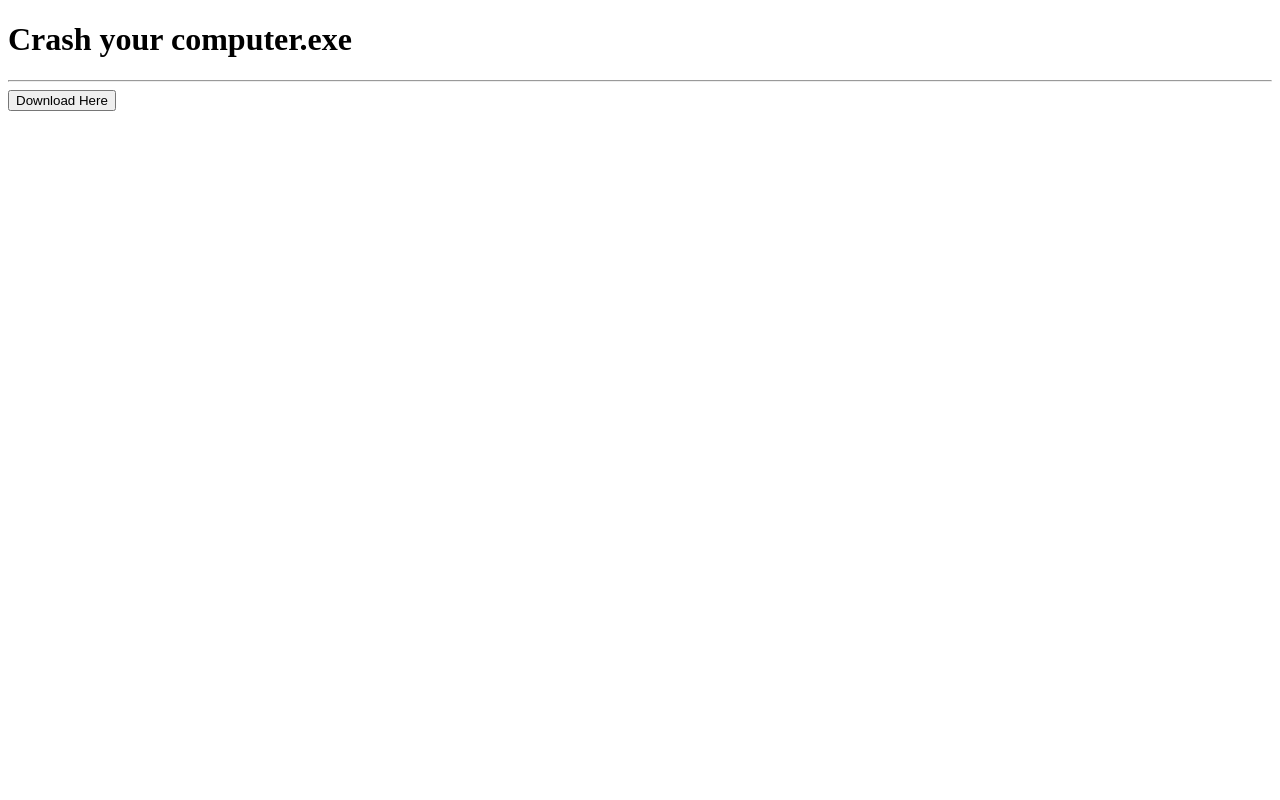
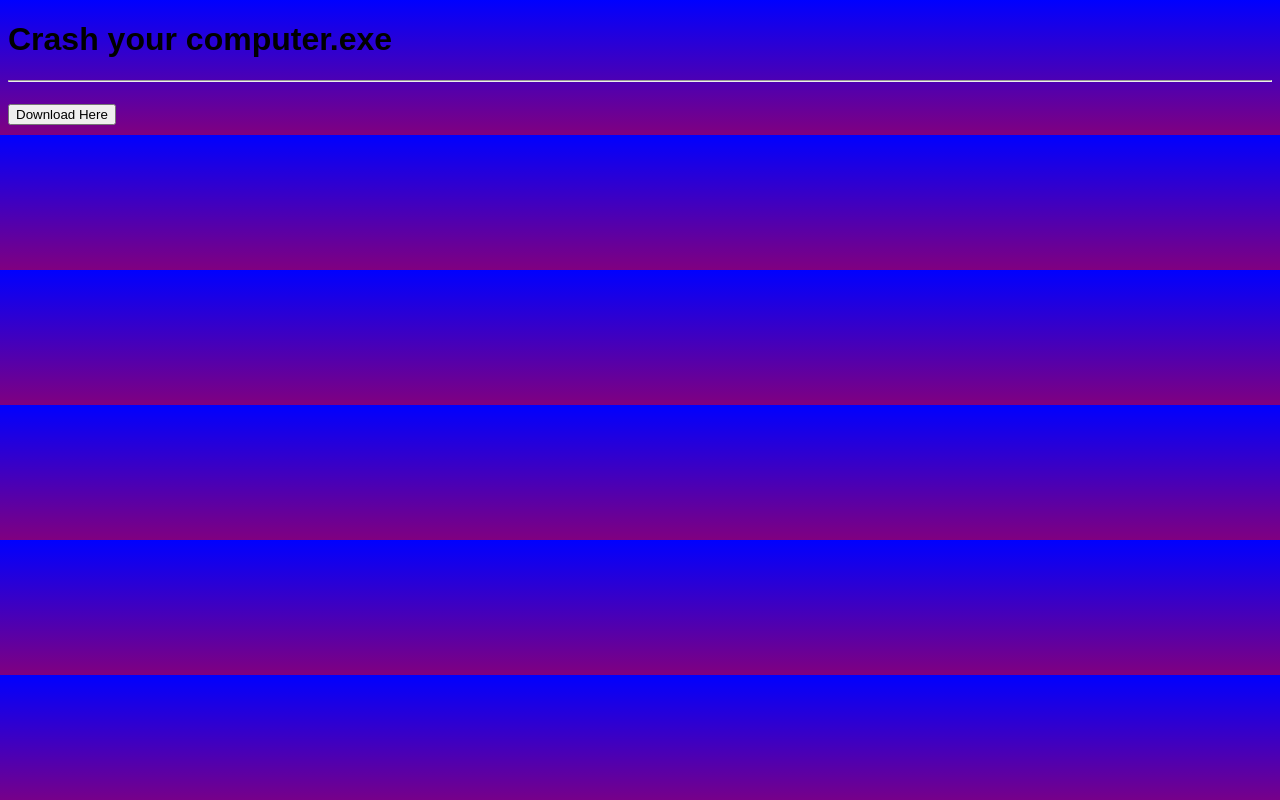
Before and after one commit to superindice/crash_your_computer, a plain HTML site: page index.html in a window 1280 px wide. Drawn offline with Linux system fonts and the light colour scheme.

Commit message:
Update index.html

```diff
--- a/index.html
+++ b/index.html
@@ -1,12 +1,30 @@
 <!DOCTYPE html>
 <html>
-<head><title>Crash Your Computer.exe</title></head>
+<head>
+  <title>Crash Your Computer.exe</title>
+  <style>
+    h1{
+      font-family: sans-serif;
+    }
+    body{
+      background: linear-gradient(blue, purple);
+    }
+    #download{
+      border-radius: 10px;
+      background: linear_gradient(blue, yellow);
+      font-size: 2rem;
+    }
+  </style>
+</head>
 <body>
 <h1>Crash your computer.exe</h1>
   <hr>
+  <div id="download">
   <a href="https://superindice.github.io/crash_your_computer/crash.zip" download>
   <button>Download Here</button>
-</a>
+  </a>
+  </div>
+
 
 
 </body>
```
